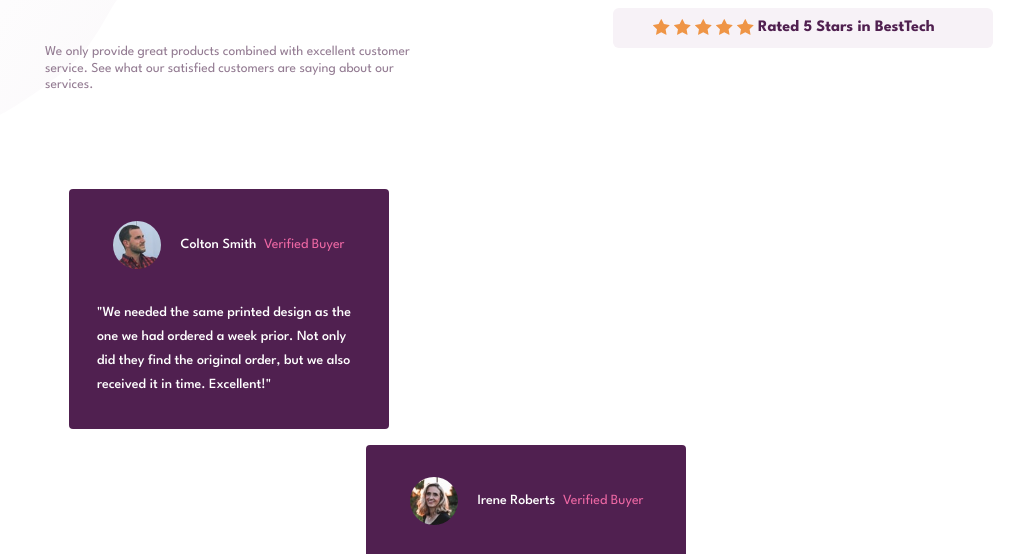
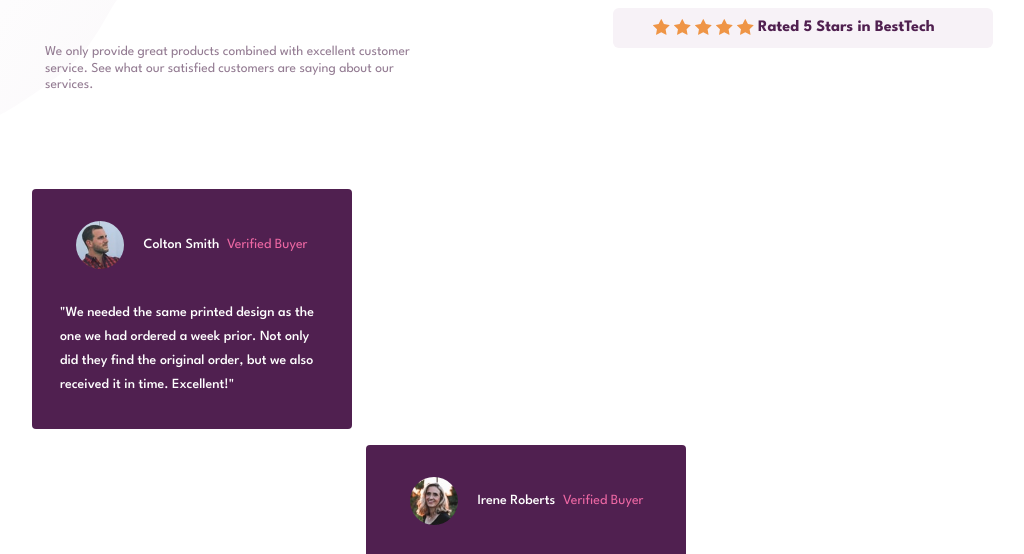
Before and after one commit to Yuri-Mendes/Social-Proof-Section-Master-Challenge, a plain HTML site: page index.html in a window 1280 px wide. Shown: the part 212-766 px from the top of the page, without its empty margins (114-1138 px from the left). Drawn offline with nearby package versions, Linux system fonts and the light colour scheme.

Commit message:
update index.html

```diff
--- a/index.html
+++ b/index.html
@@ -67,9 +67,8 @@
           </div>
         </div>
 
-        <div class="container">
-        <div class="d-flex justify-content-center">
-        <div class="col-lg-10 comments d-flex flex-column rounded-3">
+        <div class="col-sm d-flex justify-content-center">
+        <div class="col-sm comments d-flex flex-column rounded-3">
           <div class="col-sm-2 row borda d-flex flex-column px-3 py-3 align-self-start rounded">
             <p><img class="rounded-circle mt-3 avatar" src="./images/image-colton.jpg" alt="Colton avatar"/>
             Colton Smith
@@ -95,7 +94,6 @@
             <p>"Put an order with this company and can only praise them for the very high
               standard. Will definitely use them again and recommend them to everyone!"</p>
           </div>
-        </div>
         </div>
         </div>
 
```
